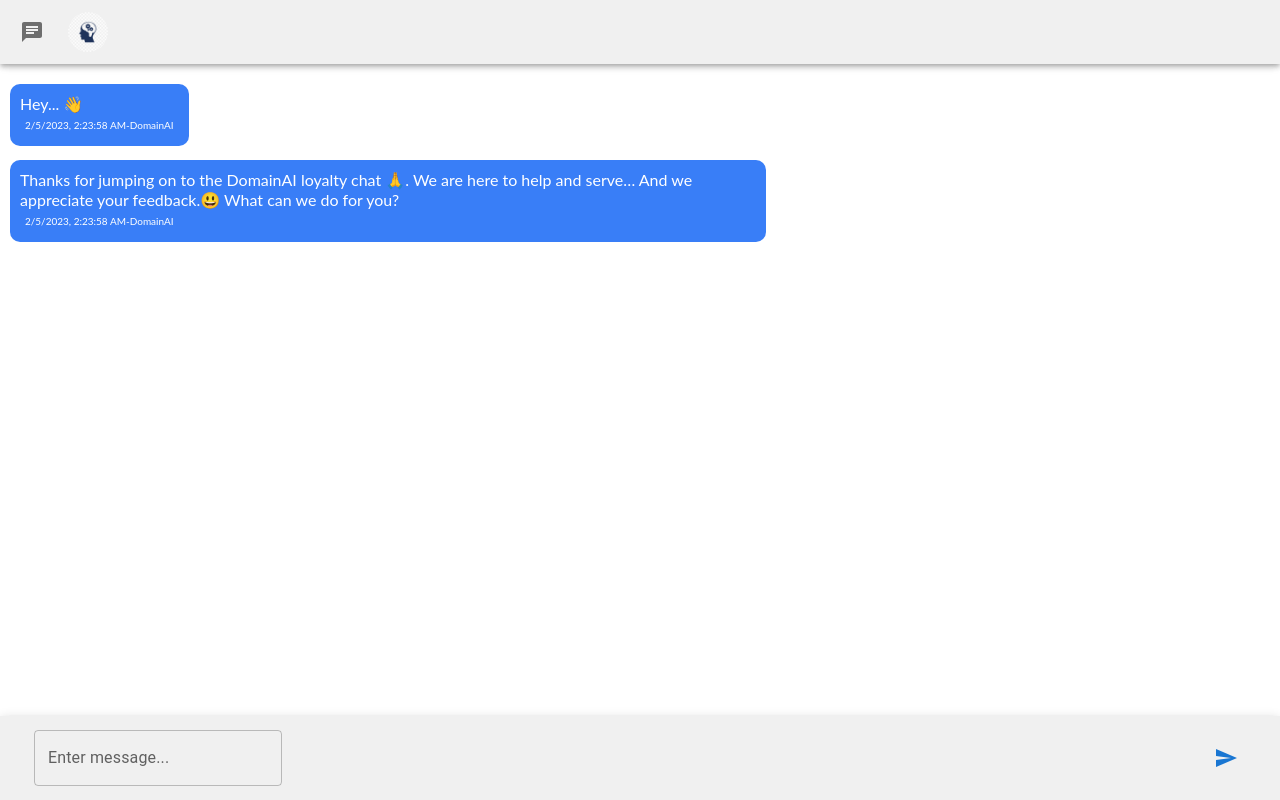
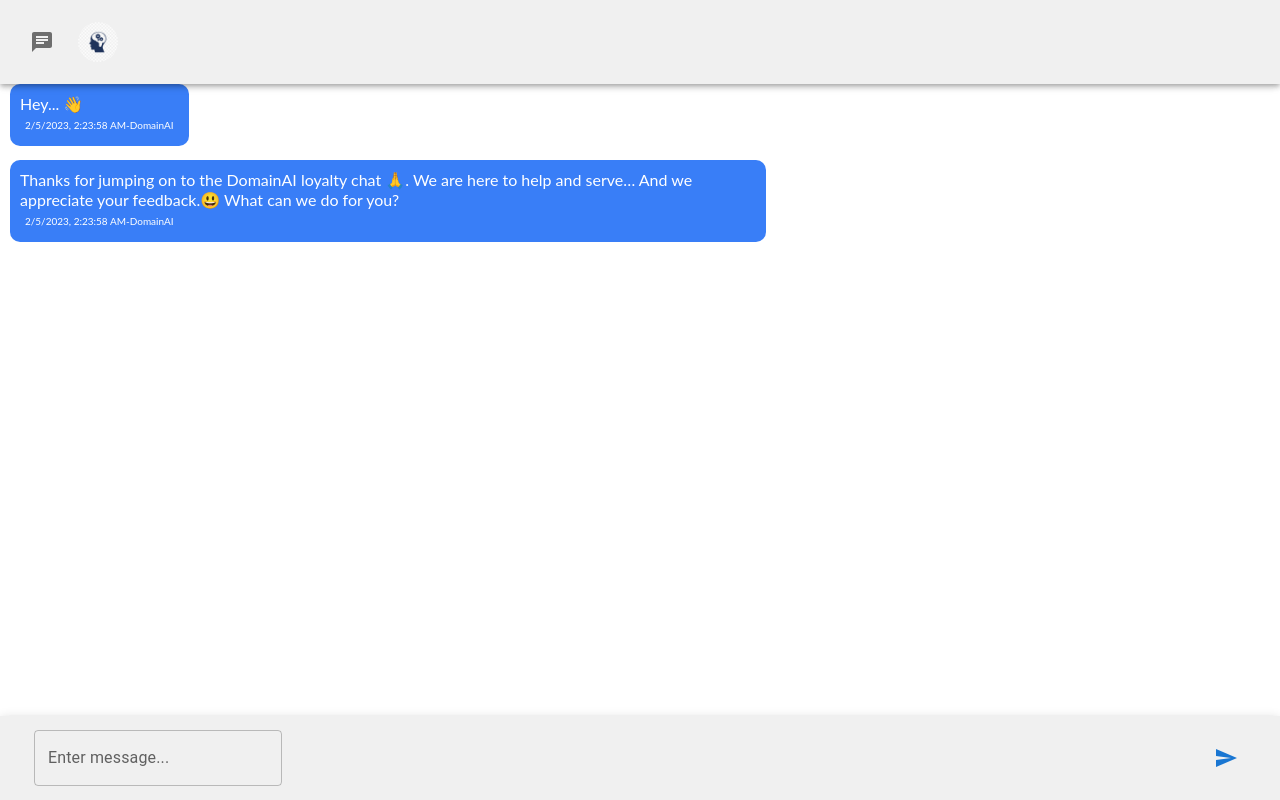
Before and after one commit to Ollstar/domainai, a Next.js app in the folder domainai/: page / in a window 1280 px wide. Built offline with nearby package versions, Linux system fonts and the light colour scheme.

Commit message:
appbar height

```diff
--- a/domainai/pages/index.js
+++ b/domainai/pages/index.js
@@ -207,7 +207,7 @@
   };
   return (
     <Box sx={{ display: 'flex' }}>
-      <AppBar position="fixed" open={open} sx={{ backgroundColor: "rgb(240,240,240)" }}>
+      <AppBar position="fixed" open={open} sx={{padding:"10px", backgroundColor: "rgb(240,240,240)" }}>
 
         <Toolbar>
           <IconButton
```
